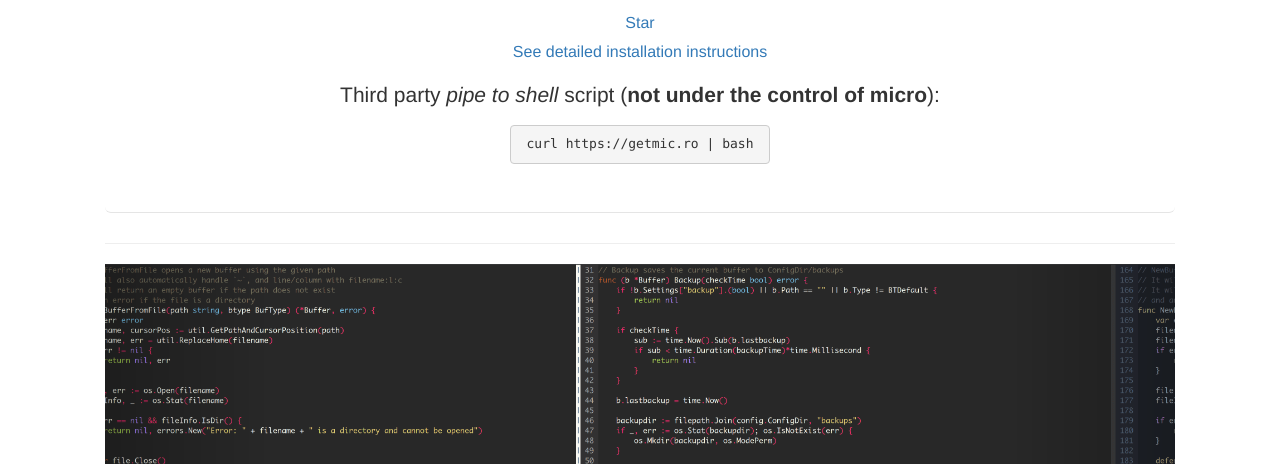
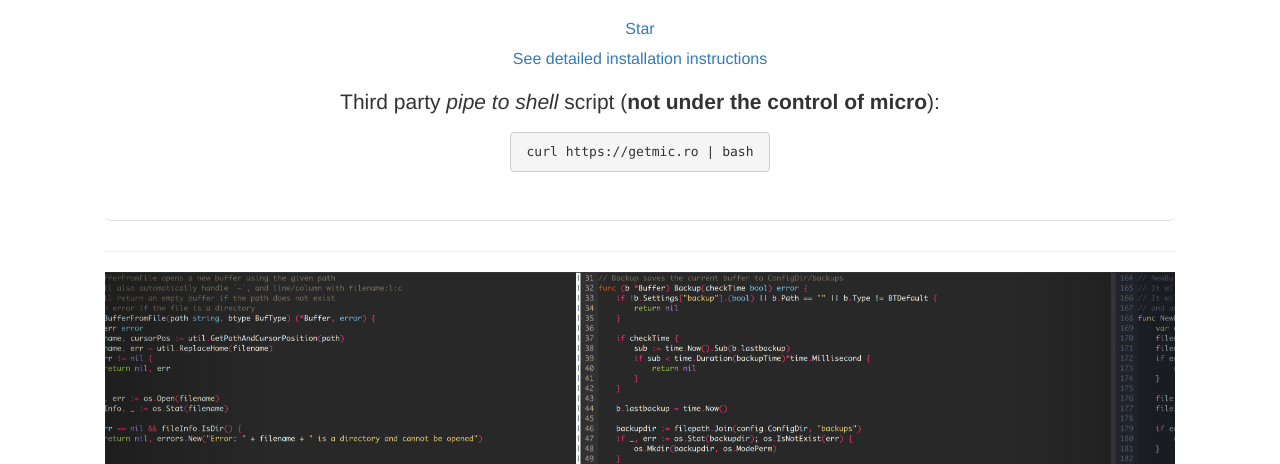
Before and after one commit to micro-editor/micro-editor.github.io, a plain HTML site: page index.html in a window 1280 px wide. Shown: the part 336-800 px from the top of the page. Drawn offline with nearby package versions, Linux system fonts and the light colour scheme.

Commit message:
index: Slightly adjusted star link and installation instructions
This looks a bit better in case the GitHub star button isn't displayed due to
used adblocker.

```diff
--- a/index.html
+++ b/index.html
@@ -60,8 +60,11 @@
                 <p style="font-weight:bold;" class="lead heading">micro</p>
                 <p class="lead">a modern and intuitive terminal-based text editor</p>
                 <p><a class="btn btn-lg btn-success" href="https://github.com/micro-editor/micro/releases/latest" role="button">Download</a></p>
-                <a class="github-button" href="https://github.com/micro-editor/micro" data-size="large" data-show-count="true" aria-label="Star micro-editor/micro on GitHub">Star</a>
-                <p><a style='font-size: 16px;' href="https://github.com/micro-editor/micro#installation">See detailed installation instructions</a></p>
+                <p>
+                    <a style='font-size: 16px;' class="github-button" href="https://github.com/micro-editor/micro" data-size="large" data-show-count="true" aria-label="Star micro-editor/micro on GitHub">Star</a>
+                    <br>
+                    <a style='font-size: 16px;' href="https://github.com/micro-editor/micro#installation">See detailed installation instructions</a>
+                </p>
                 <p>Third party <i>pipe to shell</i> script (<b>not under the control of micro</b>):</p>
                 <pre style="max-width:20em;clear:both;text-align:center;margin:0 auto"><code id="selectable" onclick="selectText(this)">curl https://getmic.ro | bash</code></pre>
             </div>
```
